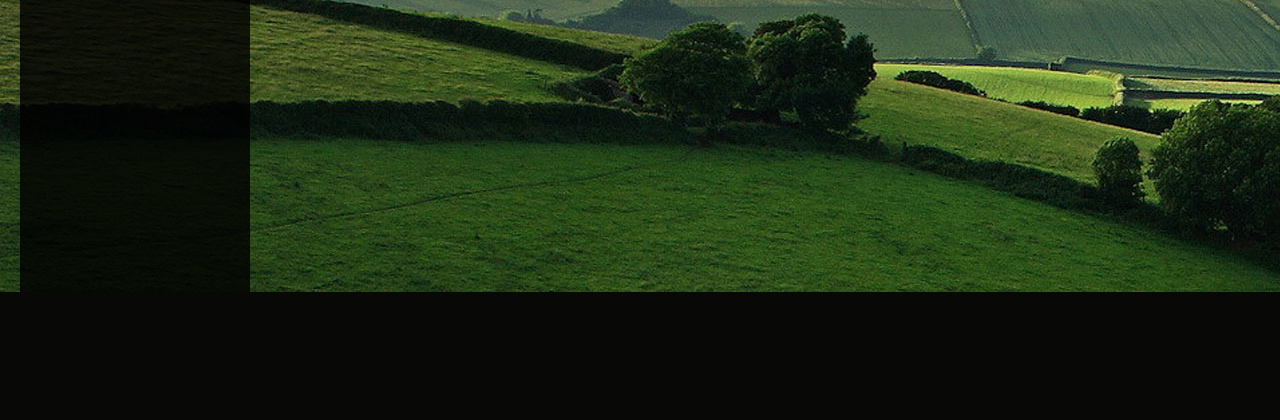
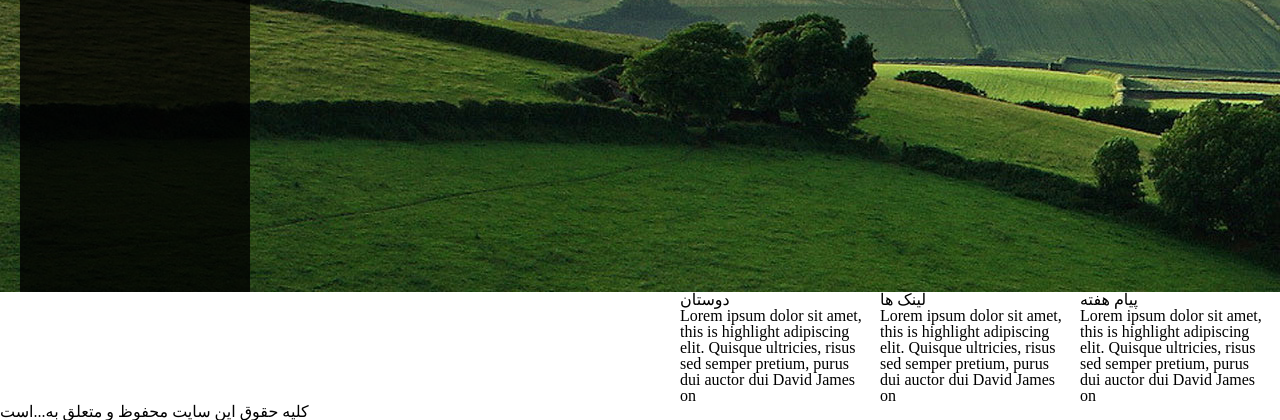
Before and after one commit to mahlad/Arpo-Gallery, a PHP site: page /index.php in a window 1280 px wide. Shown: the part 508-928 px from the top of the page. Before the commit the page ends 800 px from the top, so only its background shows below. Run offline with PHP 8.4, Linux system fonts and the light colour scheme.

Commit message:
design footer

```diff
--- a/footer.php
+++ b/footer.php
@@ -1,6 +1,33 @@
     <footer>
-
+    	<div class="bottom">
+        	<section class="right padleft w5">
+            	<h3>پیام هفته</h3>
+                <p>Lorem ipsum dolor sit amet, this is highlight adipiscing elit. Quisque ultricies, risus sed semper pretium, purus dui auctor dui
+David James on</p>
+			<div class="clear"></div>
+            </section>
+            <section class="right padleft  w5">
+            	<h3>لینک ها</h3>
+                <p>Lorem ipsum dolor sit amet, this is highlight adipiscing elit. Quisque ultricies, risus sed semper pretium, purus dui auctor dui
+David James on</p>
+			<div class="clear"></div>
+            </section>
+            <section class="right  w5">
+            	<h3>دوستان</h3>
+                <p>Lorem ipsum dolor sit amet, this is highlight adipiscing elit. Quisque ultricies, risus sed semper pretium, purus dui auctor dui
+David James on</p>
+			<div class="clear"></div>
+            </section>
+          <div class="clear"></div>
+        </div>
+        <div class="copyright">
+        	<p>کلیه حقوق این سایت محفوظ و متعلق به...است</p>
+        </div>
+        <div class="clear"></div>
     </footer>
+    <div class="clear"></div>
 </div><!--container-->
+<div class="clear"></div>
+</div><!--out-->
 </body>
 </html>
```
